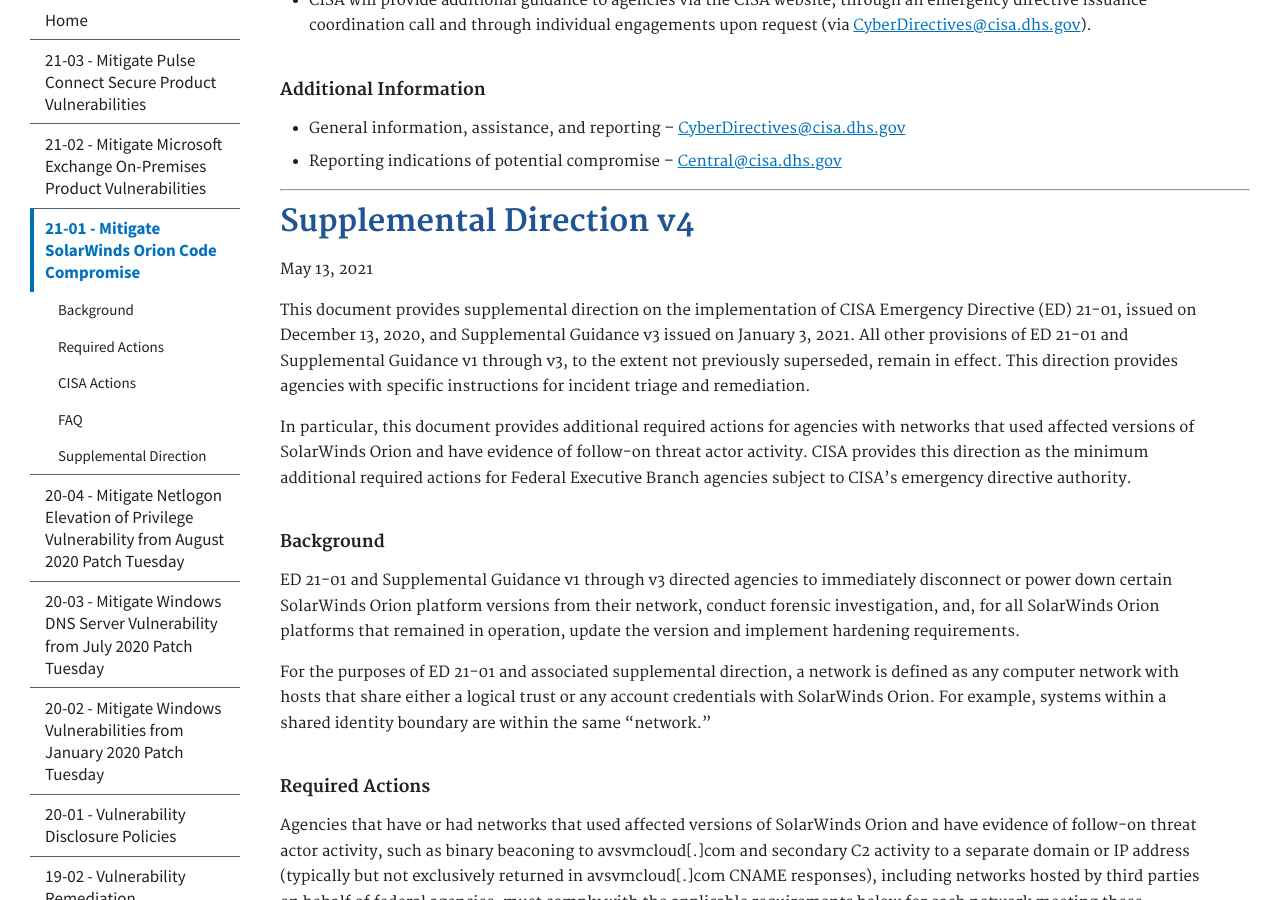
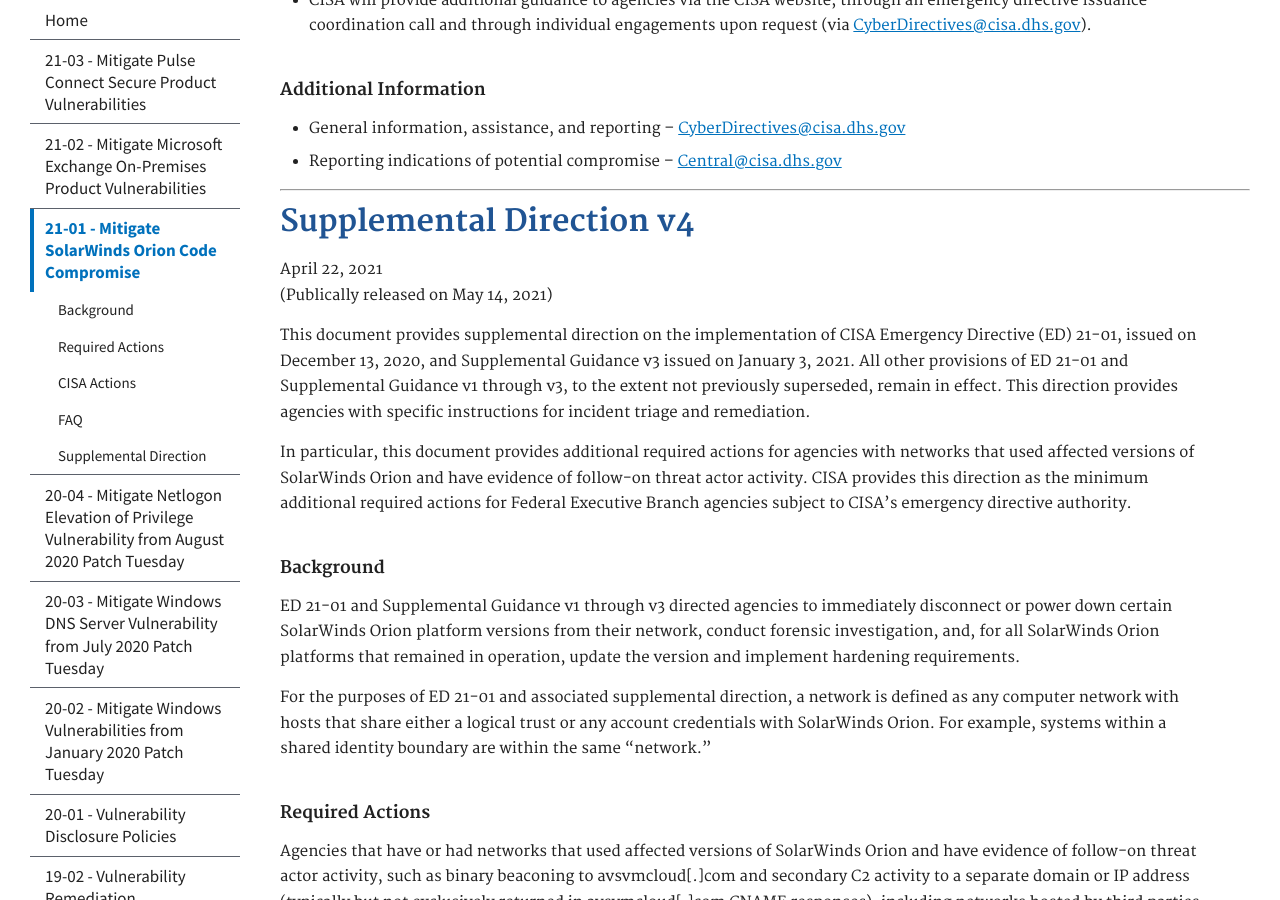
Before and after one commit to cisagov/cyber.dhs.gov, a Jekyll site: the page built from pages/ed-21-01.md, in a window 1280 px wide and 900 px high, scrolled down 8382 px. Built offline with Jekyll 4.4.1, drawn with Linux system fonts in a browser that asks for light colours.

Commit message:
added official issuance date

```diff
--- a/pages/ed-21-01.md
+++ b/pages/ed-21-01.md
@@ -231,7 +231,8 @@ All other provisions specified in ED 21-01 remain in effect.
 ---
 
 ## Supplemental Direction v4
-May 13, 2021
+April 22, 2021
+(Publically released on May 14, 2021)
 
 This document provides supplemental direction on the implementation of CISA Emergency Directive (ED) 21-01, issued on December 13, 2020, and Supplemental Guidance v3 issued on January 3, 2021. All other provisions of ED 21-01 and Supplemental Guidance v1 through v3, to the extent not previously superseded, remain in effect. This direction provides agencies with specific instructions for incident triage and remediation.
 
```
